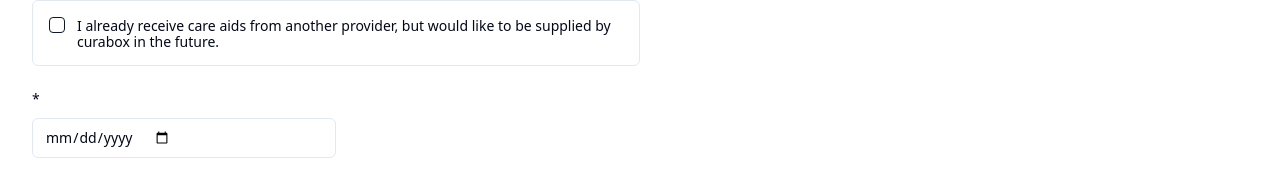
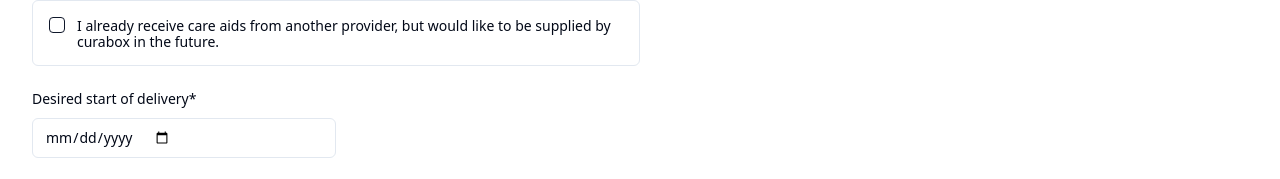
Before and after one commit to devnavinn/medical-eccom, a React (Vite) app: page /delivery-options in a window 1280 px wide. Shown: the part 500-679 px from the top of the page. Built offline with nearby package versions, Linux system fonts and the light colour scheme; no server answers.

Commit message:
text show issue

```diff
--- a/src/pages/DeliveryOptions/DeliveryOptions.jsx
+++ b/src/pages/DeliveryOptions/DeliveryOptions.jsx
@@ -178,7 +178,7 @@ export default function DeliveryOptions() {
                             name="deliveryStart"
                             render={({ field }) => (
                                 <FormItem>
-                                    <FormLabel>{deliveryStart?.label}*</FormLabel>
+                                    <FormLabel>{deliveryStart}*</FormLabel>
                                     <FormControl>
                                         <Input type='date'  {...field} />
                                     </FormControl>
```
